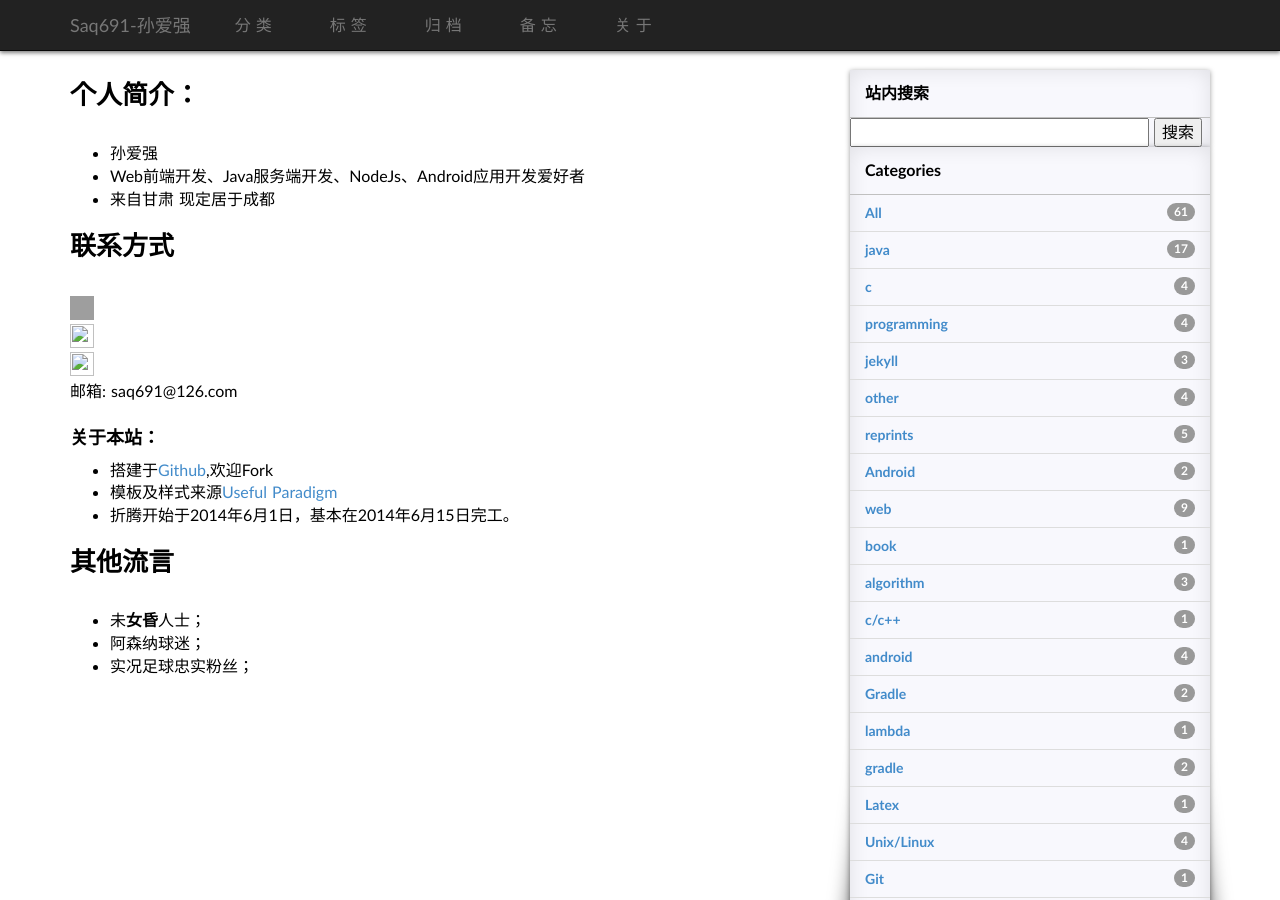
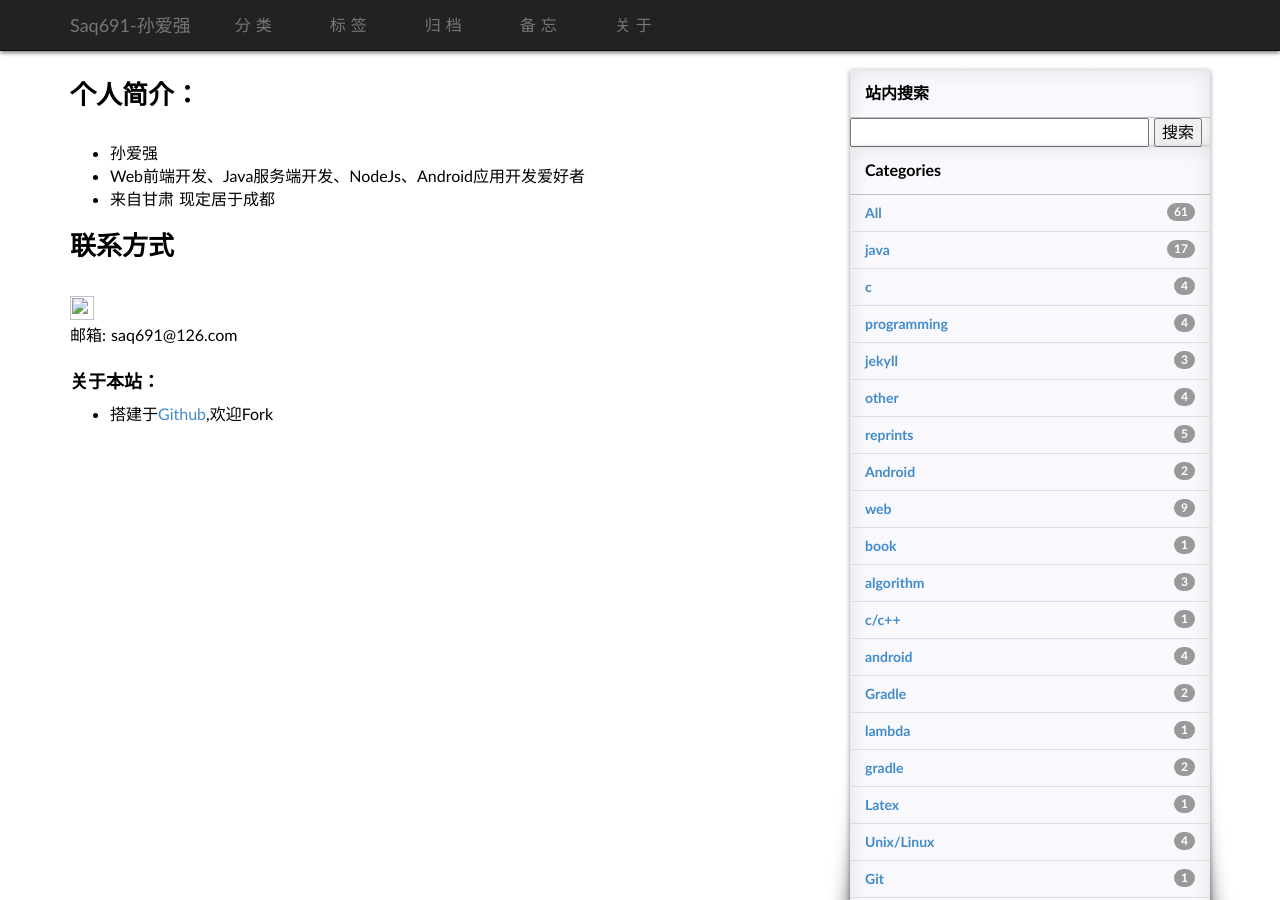
Before and after one commit to saq691/saq691.github.io, a Jekyll site: the page built from about.md, in a window 1280 px wide and 900 px high. Built offline with Jekyll 4.4.1, drawn with Linux system fonts in a browser that asks for light colours; some web fonts are replaced; comment, search, counter and statistics services are not loaded; grey boxes are pictures that could not be loaded.

Commit message:
Update about.md

```diff
--- a/about.md
+++ b/about.md
@@ -12,19 +12,10 @@ title: "关于：About"
 ## 联系方式
 
 <p class="contact">
- <a href="http://weibo.com/ouyanglip" title="微博联系我"><img src="http://www.sinaimg.cn/blog/developer/wiki/LOGO_32x32.png" width="24" height="24" style="display:inline-block;vertical-align:middle"></a><br/>
-        <a href="http://www.zhihu.com/people/lippi-ouyang" title="知乎联系我"><img src="http://www.zhihu.com/favicon.ico" width="24" height="24" style="display:inline-block;vertical-align:middle"></a><br/>
  <a href="https://github.com/saq691" title="Github联系我"><img src="http://www.github.com/favicon.ico" width="24" height="24" style="display:inline-block;vertical-align:middle"></a><br/>
 邮箱: saq691@126.com
 </p>
 
 ### 关于本站：
 
-* 搭建于[Github](https://github.com/LippiOuYang/LippiOuYang.github.io),欢迎Fork
-* 模板及样式来源[Useful Paradigm](http://usefulparadigm.com/)
-* 折腾开始于2014年6月1日，基本在2014年6月15日完工。
-
-## 其他流言
-* 未**女昏**人士；
-* 阿森纳球迷；
-* 实况足球忠实粉丝；
+* 搭建于[Github](https://github.com/saq691/saq691.github.io),欢迎Fork
```
